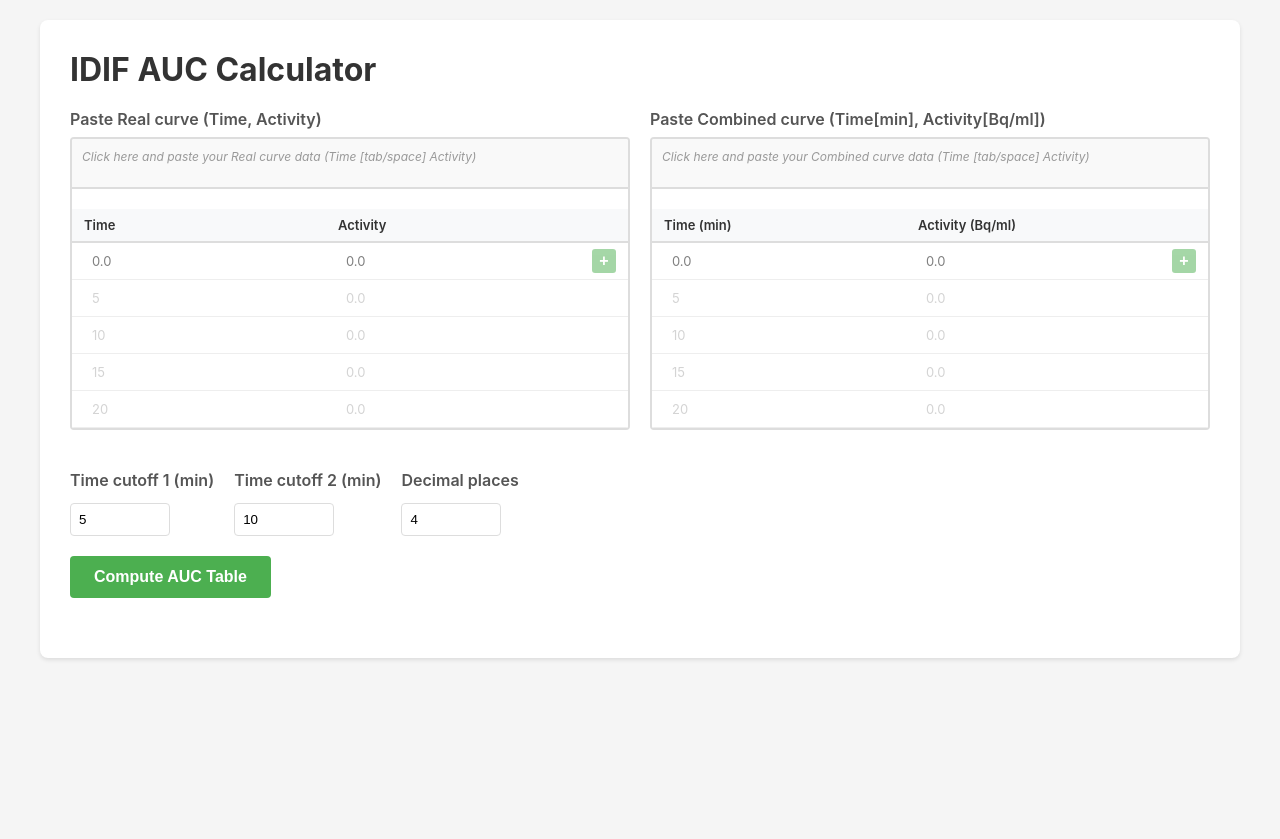
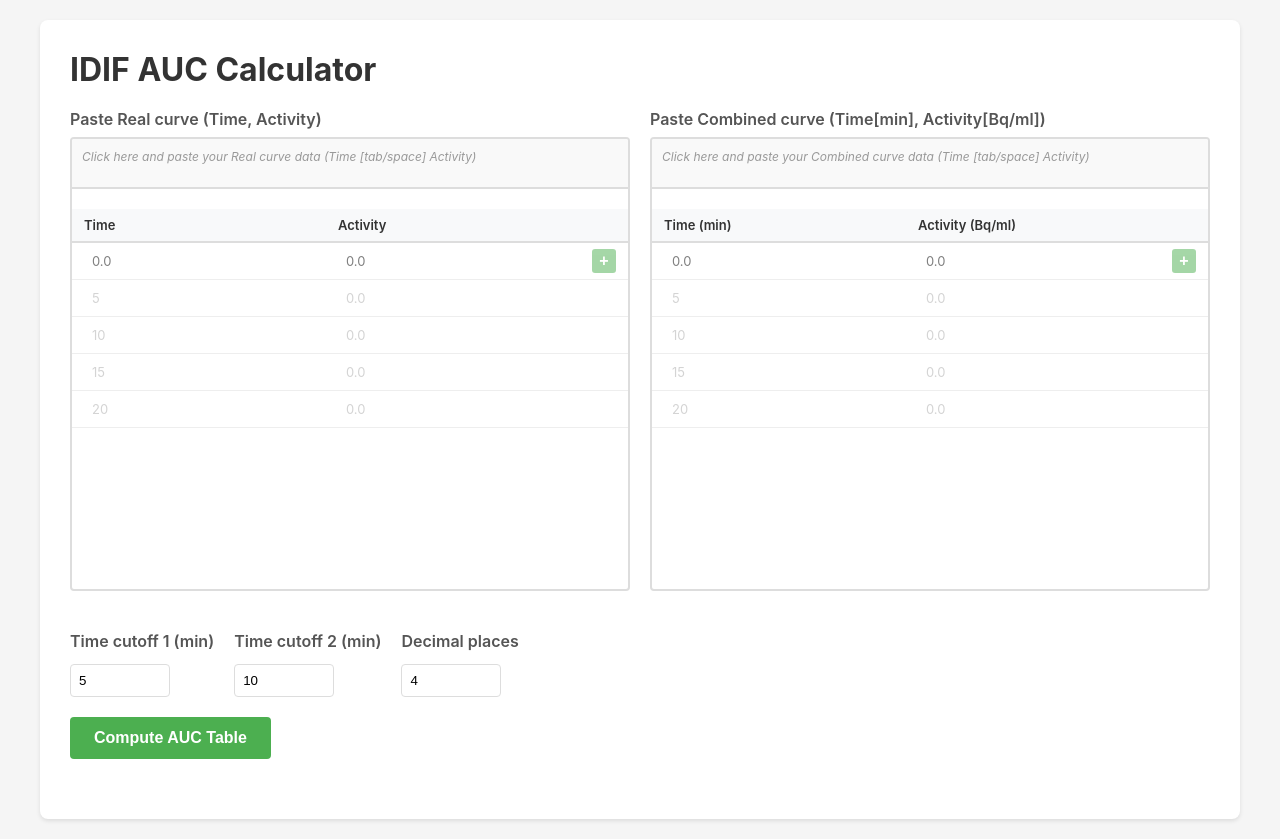
Before and after one commit to Ashleyynym/idif, a React (Vite) app: page / in a window 1280 px wide. Before the commit the page ends 800 px from the top, so only its background shows below. Built offline with nearby package versions, Linux system fonts and the light colour scheme.

Commit message:
Set fixed height for input data tables (400px)

```diff
--- a/src/index.css
+++ b/src/index.css
@@ -224,7 +224,7 @@ tr:hover {
 }
 
 .data-table-wrapper {
-  max-height: 400px;
+  height: 400px;
   overflow-y: auto;
   overflow-x: auto;
 }
```
